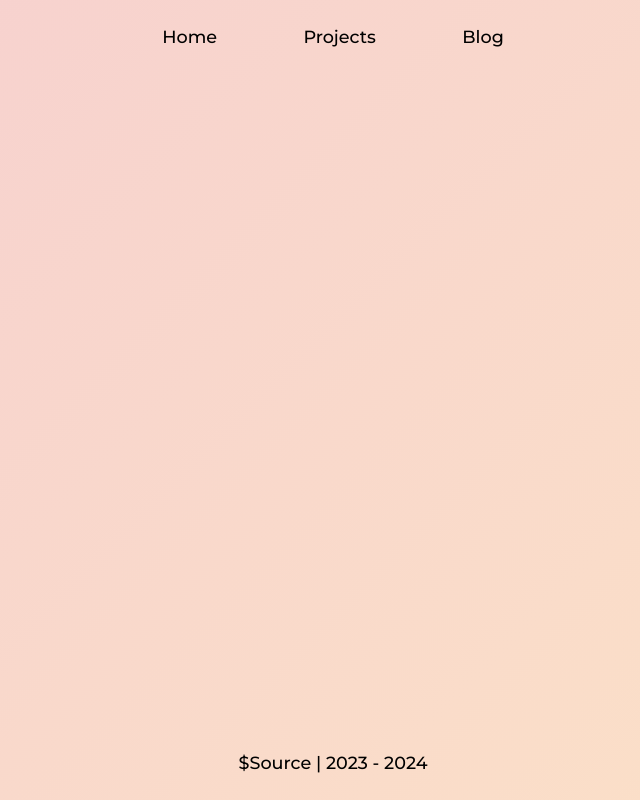
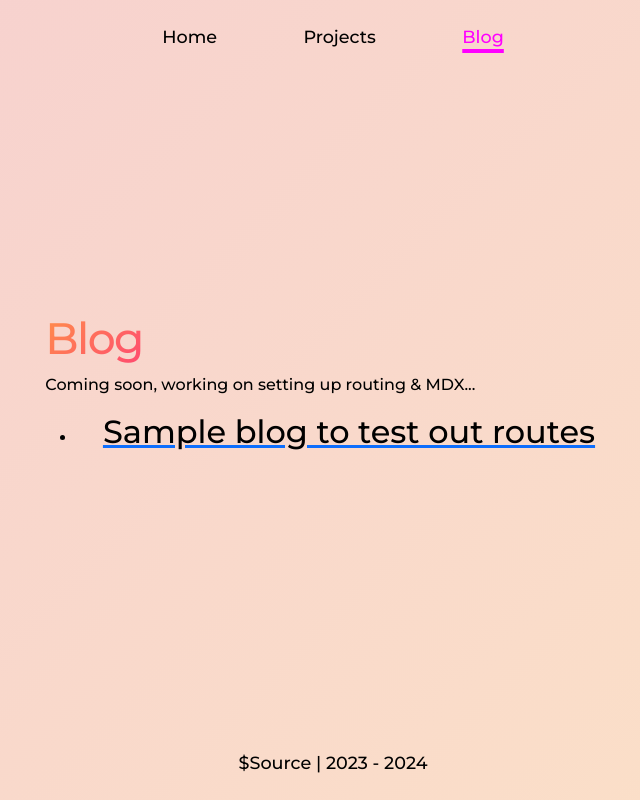
Before and after one commit to reddygtvs/homepage, a React (Create React App) app: page /blogs in a window 1280 px wide. Shown: the whole page, without its empty margins (307-947 px from the left). Built offline with nearby package versions, Linux system fonts and the light colour scheme.

Commit message:
experimenting with the behavior of mdx blogs

```diff
--- a/src/App.css
+++ b/src/App.css
@@ -292,3 +292,23 @@ body {
 #black {
   color: black;
 }
+#BlogClick {
+  color: black;
+  transition: transform 0.5s ease;
+}
+#BlogClick:hover {
+  color: magenta;
+  /* transform: scale(1.05); */
+}
+
+.BlogIndi {
+  color: black;
+  padding: 30px;
+}
+
+#BlogLink {
+  color: black;
+}
+ul {
+  color: black;
+}
--- a/src/Router.js
+++ b/src/Router.js
@@ -4,6 +4,7 @@ import Projects from "./components/Projects";
 import Header from "./components/Header";
 import Footer from "./components/Footer";
 import Blog from "./components/Blog";
+import MdxComponent from "./components/MdxComponent";
 
 const Router = () => {
   return (
@@ -13,7 +14,8 @@ const Router = () => {
         <Routes>
           <Route path="/" element={<App />} />
           <Route path="/projects" element={<Projects />} />
-          <Route path="/blog" element={<Blog />} />
+          <Route path="/blogs" element={<Blog />} />
+          <Route path="/blogs/:filename" element={<MdxComponent />} />
         </Routes>
       </div>
       <Footer />
--- /dev/null
+++ b/src/blogs/blogs.json
@@ -0,0 +1,6 @@
+[
+  {
+    "title": "Sample blog to test out routes",
+    "filename": "sample-blog.mdx"
+  }
+]
--- a/src/components/Blog.js
+++ b/src/components/Blog.js
@@ -1,10 +1,23 @@
+import React from "react";
+import { Link } from "react-router-dom";
+import blogsData from "../blogs/blogs.json";
 import MdxComponent from "./MdxComponent";
+
 const Blog = () => {
   return (
     <div className="Blog-home">
       <h1 className="name">Blog</h1>
       <p id="black">Coming soon, working on setting up routing & MDX...</p>
-      {/* <MdxComponent /> */}
+      <ul>
+        {blogsData.map((blog) => (
+          <li className="BlogLink" key={blog.filename}>
+            <Link to={`/blogs/${blog.filename}`}>
+              <h2 id="BlogClick">{blog.title}</h2>
+            </Link>
+          </li>
+        ))}
+      </ul>
+      <MdxComponent />
     </div>
   );
 };
--- a/src/components/Header.js
+++ b/src/components/Header.js
@@ -30,9 +30,13 @@ const Header = () => {
         Projects
       </Link>
       <Link
-        to="/blog"
+        to="/blogs"
         id="blog-link"
-        style={location.pathname === "/blog" ? activeLinkStyle : {}}
+        style={
+          location.pathname !== "/projects" && location.pathname !== "/"
+            ? activeLinkStyle
+            : {}
+        }
       >
         Blog
       </Link>
--- a/src/components/MdxComponent.js
+++ b/src/components/MdxComponent.js
@@ -1,8 +1,14 @@
 /* eslint-disable import/no-webpack-loader-syntax */
 import Content from "!@mdx-js/loader!../blogs/sample-blog.mdx";
-
+import { useParams } from "react-router-dom";
 const MdxComponent = () => {
-  return <Content />;
+  const { filename } = useParams();
+  const sampleBlogCheck = "sample-blog.mdx";
+  return (
+    <div className="BlogIndi">
+      {sampleBlogCheck === filename && <Content />}
+    </div>
+  );
 };
 
 export default MdxComponent;
```
Also changed, not shown: src/blogs/sample-blog.mdx (+6 -2 lines).
